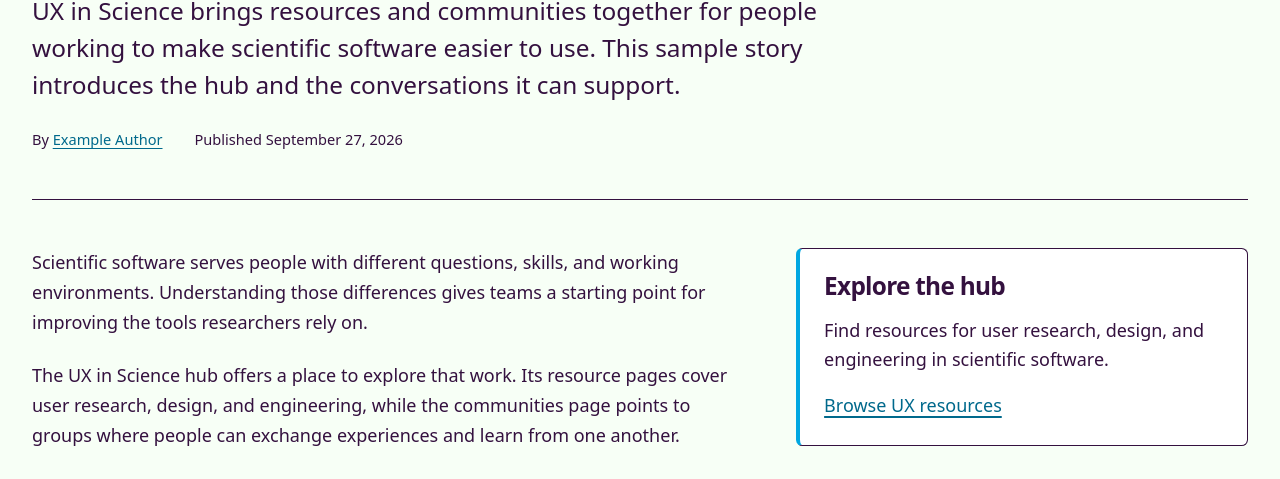
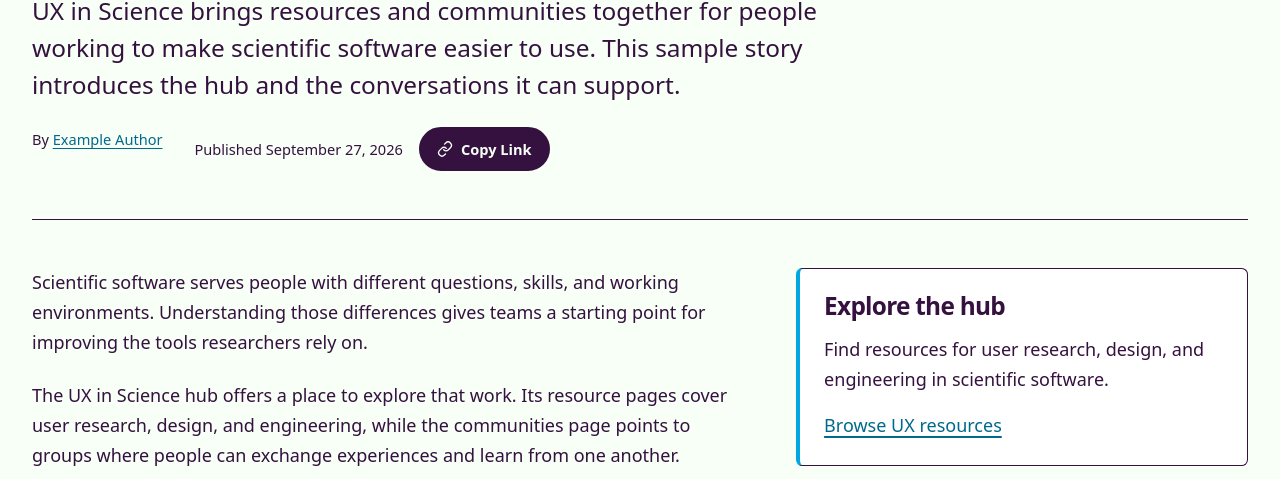
Before and after one commit to UX-in-Science/uxinscience.github.io, an Eleventy site: page src/news/a-space-for-scientific-ux/index.njk in a window 1280 px wide. Shown: the part 321-800 px from the top of the page. Built offline with nearby package versions, Linux system fonts and the light colour scheme; Eleventy itself is replaced by a stand-in of ours; files that its build step writes are made by us from their sources.

Commit message:
Added copy link on blog/news posts next to author name & pub date

```diff
--- a/src/_includes/layouts/post.njk
+++ b/src/_includes/layouts/post.njk
@@ -9,7 +9,17 @@ layout: layouts/base.njk
       <p class="post-lede">{{ lede }}</p>
       <div class="post-meta">
         <p>By <a href="#author-bio" rel="author">{{ author.name }}</a></p>
-        <p>Published <time datetime="{{ published }}">{{ published | postDate }}</time></p>
+        <div class="post-meta__published">
+          <p>Published <time datetime="{{ published }}">{{ published | postDate }}</time></p>
+          <button class="button button--small post-copy-link" type="button" data-copy-link>
+            <svg aria-hidden="true" focusable="false" viewBox="0 0 24 24" fill="none" stroke="currentColor" stroke-width="2" stroke-linecap="round" stroke-linejoin="round">
+              <path d="M10 13a5 5 0 0 0 7.07 0l3-3A5 5 0 0 0 13 2.93l-1.72 1.71" />
+              <path d="M14 11a5 5 0 0 0-7.07 0l-3 3A5 5 0 0 0 11 21.07l1.71-1.71" />
+            </svg>
+            <span>Copy Link</span>
+          </button>
+          <span class="post-copy-link__status" data-copy-link-status role="status" aria-live="polite"></span>
+        </div>
       </div>
     </header>
 
@@ -41,3 +51,4 @@ layout: layouts/base.njk
     </footer>
   </article>
 </main>
+<script src="/assets/js/copy-link.js" defer></script>
--- a/src/assets/css/styles.css
+++ b/src/assets/css/styles.css
@@ -674,6 +674,27 @@
     font-size: var(--step--1);
   }
 
+  .post-meta__published {
+    display: flex;
+    flex-wrap: wrap;
+    align-items: center;
+    gap: var(--space-2) var(--space-4);
+  }
+
+  .post-copy-link {
+    gap: var(--space-2);
+    cursor: pointer;
+  }
+
+  .post-copy-link svg {
+    width: 1.1em;
+    height: 1.1em;
+  }
+
+  .post-copy-link__status {
+    color: var(--color-success-text);
+  }
+
   .post-layout {
     display: grid;
     gap: var(--space-7);
--- /dev/null
+++ b/src/assets/js/copy-link.js
@@ -0,0 +1,12 @@
+document.querySelectorAll("[data-copy-link]").forEach((button) => {
+  const status = button.parentElement.querySelector("[data-copy-link-status]");
+
+  button.addEventListener("click", async () => {
+    try {
+      await navigator.clipboard.writeText(window.location.href);
+      status.textContent = "Link copied!";
+    } catch {
+      status.textContent = "Could not copy the link. Copy the URL from your browser.";
+    }
+  });
+});
```
